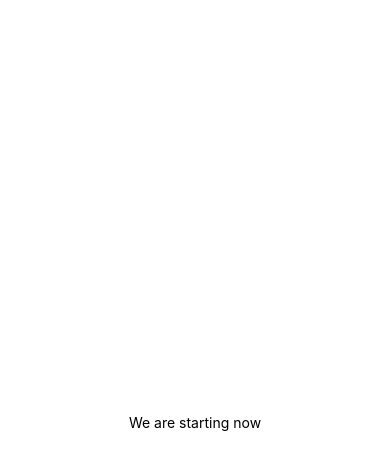
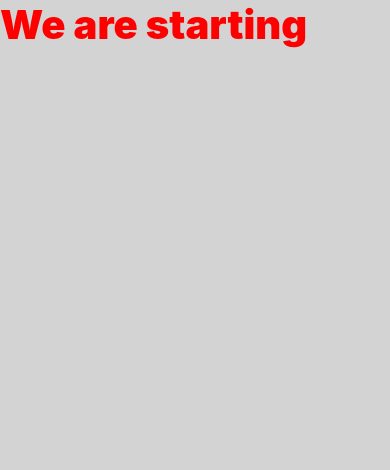
Before and after one commit to wagamama22/MyApp, a React Native app: screen / in a window 390 px wide. Shown: the top 470 px of the page. Built offline with nearby package versions, Linux system fonts and the light colour scheme.

Commit message:
i added safe area context

```diff
--- a/App.tsx
+++ b/App.tsx
@@ -1,19 +1,29 @@
-import { StatusBar } from 'expo-status-bar';
+
 import { StyleSheet, Text, View } from 'react-native';
+import{SafeAreaProvider, SafeAreaView}from "react-native-safe-area-context";
 
 export default function App() {
   return (
-    <View style={styles.container}>
-      <Text>We are starting now</Text>
-    </View>
+    <SafeAreaProvider>
+      <SafeAreaView style={styles.container}>
+        <Text style={styles.ftitle}>We are starting</Text>
+    </SafeAreaView>
+    </SafeAreaProvider>
+
   );
 }
 
 const styles = StyleSheet.create({
   container: {
     flex: 1,
-    backgroundColor: '#fff',
-    alignItems: 'center',
-    justifyContent: 'center',
+    backgroundColor: 'lightgray',
+
   },
+  ftitle:{
+    fontSize: 40,
+    fontWeight: 900,
+    color: "red",
+  }
+
+
 });
```
